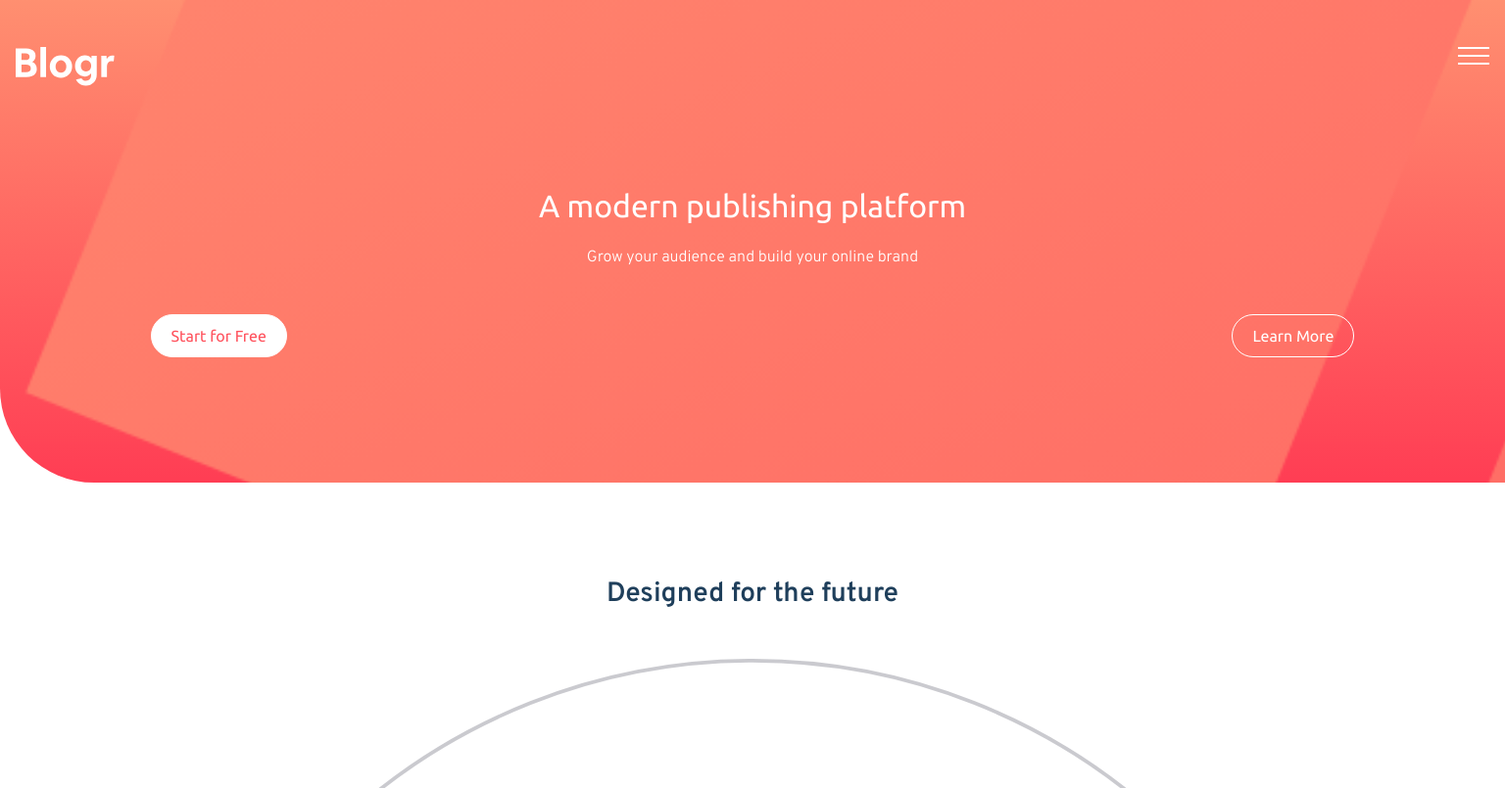
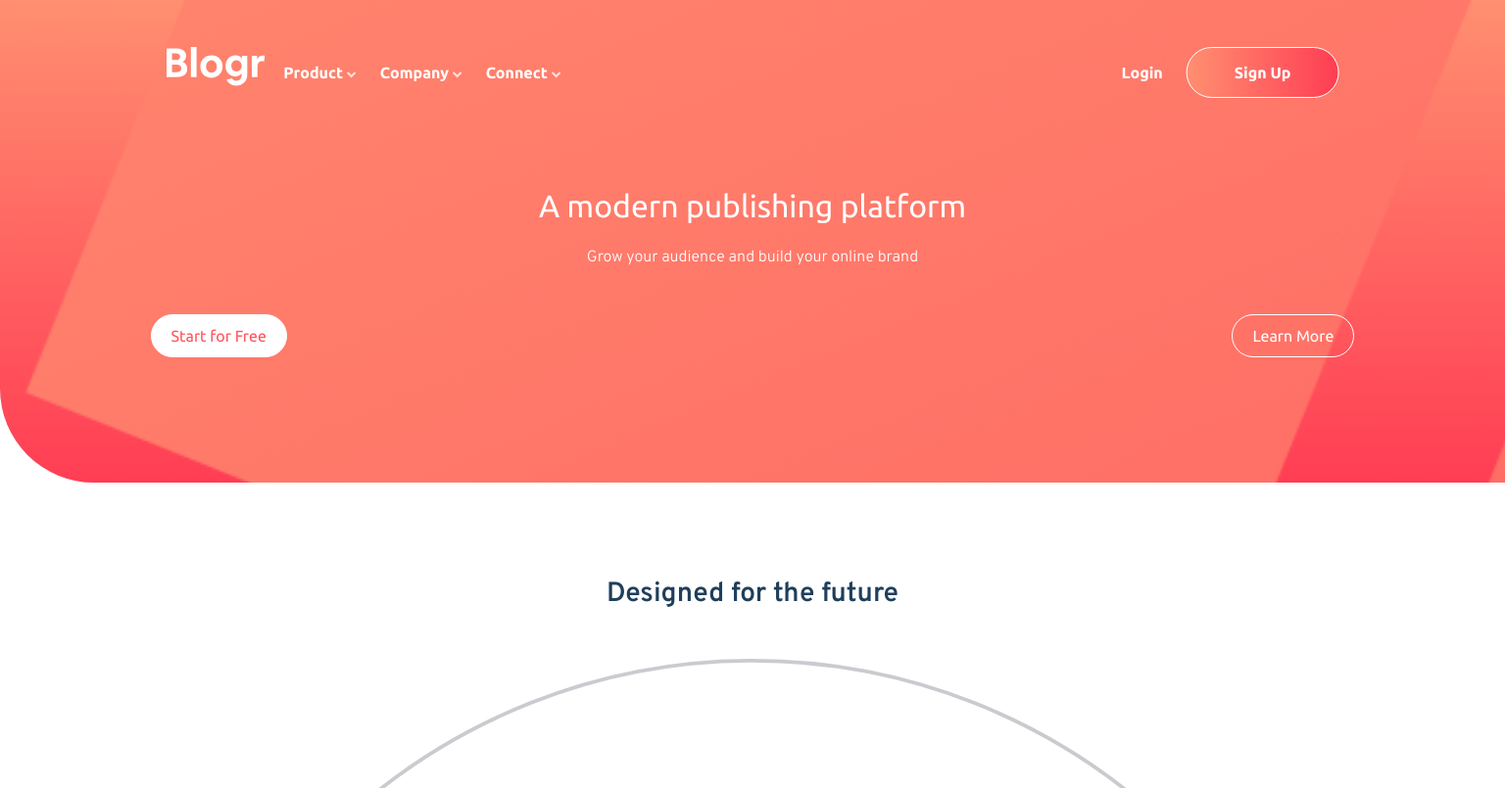
Before and after one commit to jduong09/blogrLandingPageMain, a plain HTML site: page index.html in a window 1536 px wide. Shown: the top 805 px of the page at 98% size. Drawn offline with Linux system fonts and the light colour scheme.

Commit message:
Removed margin used in margin for mobile designs when in desktop. Added javascript so only one sublist is open at a time.

```diff
--- a/css/styles.css
+++ b/css/styles.css
@@ -48,7 +48,7 @@ header {
   font-family: 'Overpass', sans-serif;
 }
 
-#menu-list > li, #menu-sign-in > div {
+#menu-list > li, #menu-sign-in > li {
   margin-bottom: 1.5rem;
 }
 
@@ -291,3 +291,95 @@ footer {
 .footer-sublist > li:hover {
   text-decoration: underline;
 }
+
+@media (min-width: 1440px) {
+  /* Desktop View */
+  /* Header */
+  header {
+    width: 80%;
+    left: 50%;
+    transform: translateX(-50%);
+    display: flex;
+    justify-content: space-between;
+  }
+
+  header > h1 {
+    width: 10%;
+  }
+
+  header > div {
+    width: 90%;
+  }
+
+  #menu-hamburger {
+    display: none;
+  }
+
+  #icon-close {
+    display: none;
+  }
+
+  #menu-mobile {
+    display: flex;
+    position: inherit;
+    top: inherit;
+    right: inherit;
+    width: auto;
+    transform: inherit;
+    background-color: transparent;
+    border-radius: inherit;
+    box-shadow: none;
+    padding: 0;
+    text-align: inherit;
+    font-family: 'Ubuntu', sans-serif;
+  }
+
+  #menu-list, #menu-sign-in {
+    display: flex;
+    align-items: center;
+  }
+
+  #menu-list {
+    border: none;
+  }
+
+  #menu-list > li {
+    margin-bottom: 0;
+    position: relative;
+  }
+
+  #menu-list > li:not(:first-child) {
+    margin-left: 1.5rem;
+  }
+
+  .menu-heading > h2 {
+    color: hsl(0, 0%, 100%);
+    font-weight: 700;
+  }
+
+  .icon-arrow {
+    content: url('../images/icon-arrow-light.svg');
+  }
+
+  .menu-sublist {
+    position: absolute;
+    width: auto;
+  }
+
+  #menu-sign-in {
+    margin: 0;
+    color: hsl(0, 0%, 100%);
+  }
+
+  #menu-sign-in > li {
+    margin: 0;
+  }
+
+  #menu-sign-in > li {
+    margin-left: 1.5rem;
+  }
+  /* Main */
+
+  /* Footer */
+
+}
--- a/js/menu.js
+++ b/js/menu.js
@@ -28,8 +28,21 @@ document.addEventListener('DOMContentLoaded', () => {
     const sublistName = iconArrowEle.ariaLabel.split('-').at(-1);
     iconArrowEle.addEventListener('click', () => {
       const sublist = document.getElementById(`sublist-${sublistName}`);
+      const allArrowIcons = document.getElementsByClassName('icon-arrow');
+
       if (iconArrowEle.classList.contains('sublist-closed')) {
         sublist.classList.remove('hide');
+
+        for (let j = 0; j < allArrowIcons.length; j++) {
+          if (allArrowIcons[j].classList.contains('sublist-opened')) {
+            const sublistName = allArrowIcons[j].ariaLabel.split('-').at(-1);
+            const sublist = document.getElementById(`sublist-${sublistName}`);
+            sublist.classList.add('hide');
+            allArrowIcons[j].classList.remove('sublist-opened');
+            allArrowIcons[j].classList.add('sublist-closed');
+          }
+        }
+
         iconArrowEle.classList.remove('sublist-closed');
         iconArrowEle.classList.add('sublist-opened');
       } else {
```
